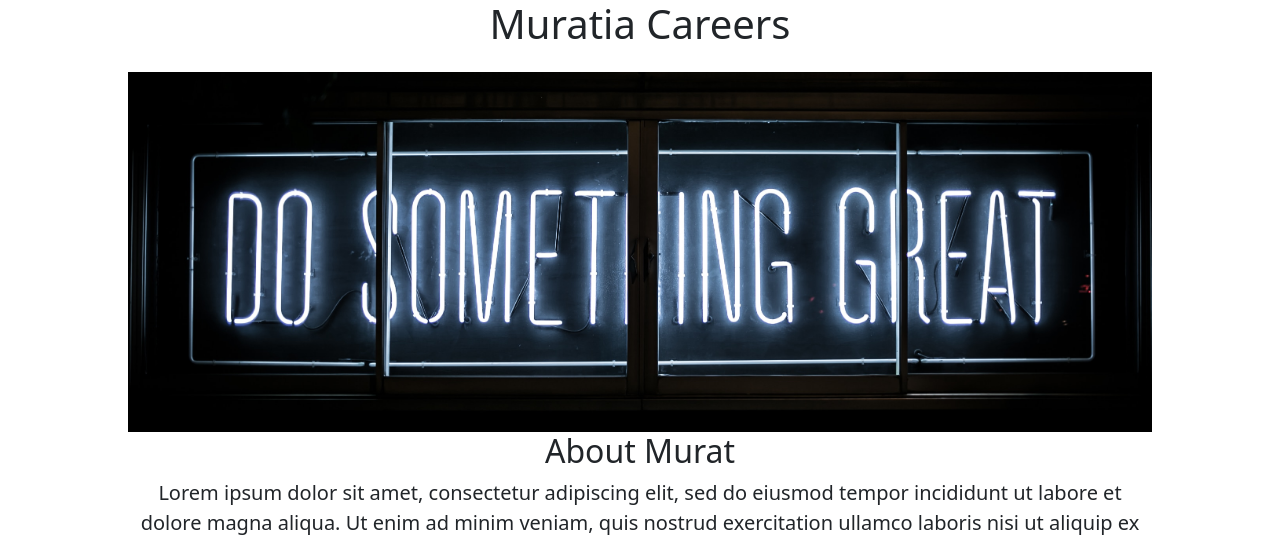
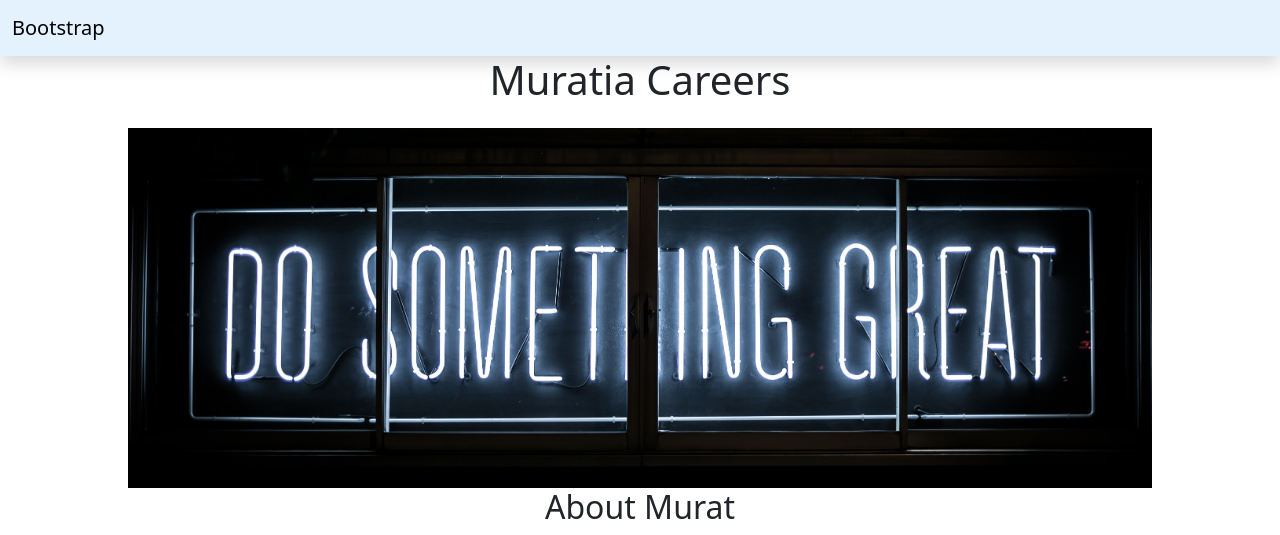
Before and after one commit to MuratAyar/career-website-deneme, a Flask app: page / in a window 1280 px wide. Shown: the top 535 px of the page. Run offline with Flask 3, Linux system fonts and the light colour scheme.

Commit message:
simplest navbar

```diff
--- a/template/home.html
+++ b/template/home.html
@@ -39,6 +39,7 @@
   </style>
 </head>
 <body>
+  {% include 'nav.html' %}
   <div class="text-center" id="container" >
     <h1 class="mb-4 text-center">{{company_name}} Careers</h1>
     <img class="img-fluid"  id="banner" src="http://career-website-deneme.muratayar.repl.co/static/banner.jpg" >
--- /dev/null
+++ b/template/nav.html
@@ -0,0 +1,9 @@
+<nav class="navbar fixed-top shadow mb-5" style="background-color: #e3f2fd;">
+  <div class="container-fluid">
+    <a class="navbar-brand" href="#">
+
+      Bootstrap
+    </a>
+  </div>
+</nav>
+<div style="height:56px"></div>
```
